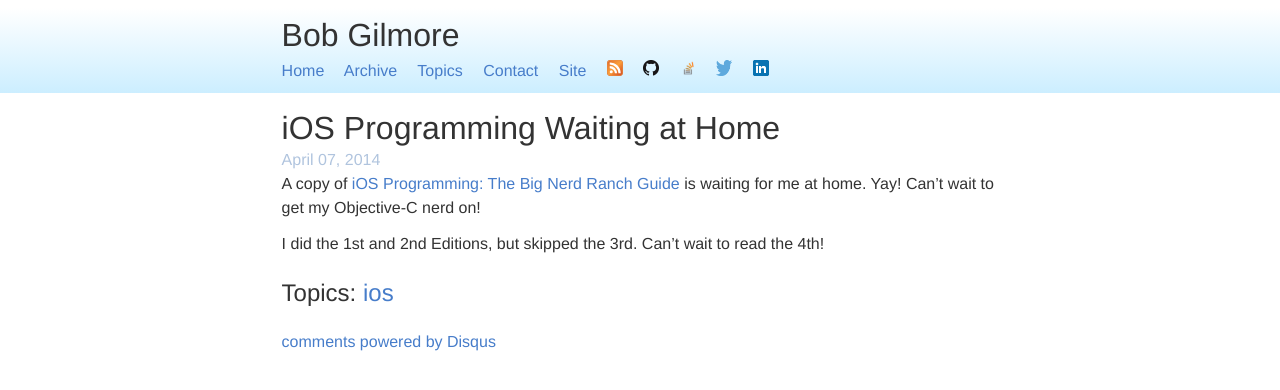
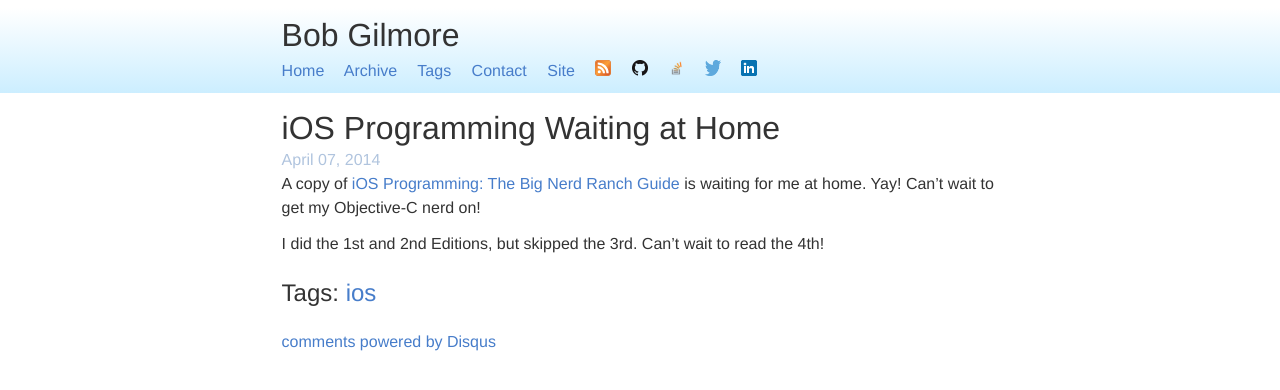
Before and after one commit to bobgilmore/bobgilmore.github.io, a Jekyll site: the page built from _posts/2014-04-07-ios-waiting.md, in a window 1280 px wide. Shown: the top 390 px of the page. Built offline with Jekyll 4.4.1, drawn with Linux system fonts in a browser that asks for light colours; comment, search, counter and statistics services are not loaded.

Commit message:
Fix tags link, shift from Topics to Tags terminology

```diff
--- a/_includes/header.html
+++ b/_includes/header.html
@@ -6,7 +6,7 @@
       <div class="header-links">
         <a href="/">Home</a>
         <a href="/archive.html">Archive</a>
-        <a href="/topics.html">Topics</a>
+        <a href="/tags/index.html">Tags</a>
         <a href="/contact.html">Contact</a>
         <a href="/site.html">Site</a>
         <a href="/feed.xml"><img class='social-media-link' src='/img/Feed-icon.svg' alt='RSS Feed'/></a>
--- a/_layouts/post.html
+++ b/_layouts/post.html
@@ -31,7 +31,7 @@
           {{ content }}
           {% if page.tags.size > 0 %}
             <div class="tag-list-prominent">
-              Topics:
+              Tags:
               {% for tag in page.tags %}
                <a href="/tag/{{ tag }}">{{ tag }}</a>{% unless forloop.last %}, {% endunless %}
               {% endfor %}
```
